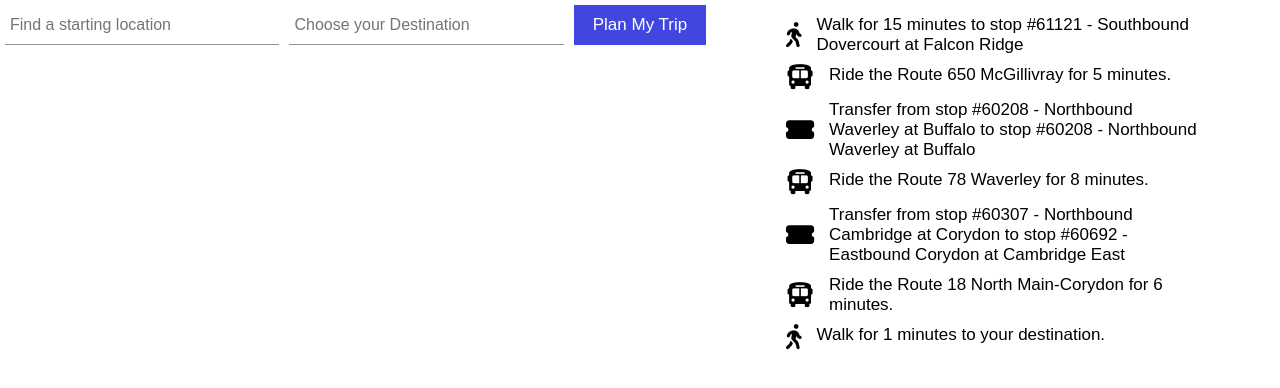
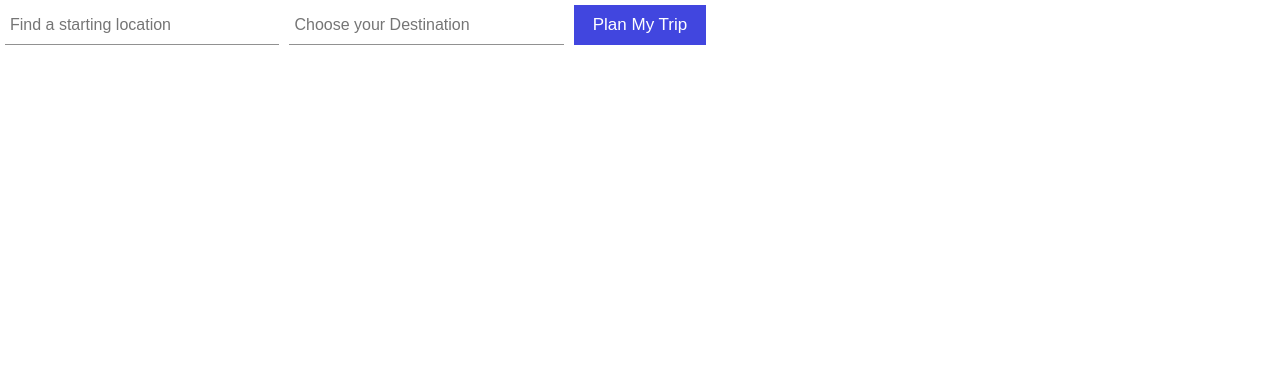
Before and after one commit to mayurpatel78645/tripPlanner, a website: page src/index.html in a window 1280 px wide. Drawn offline with Linux system fonts and the light colour scheme.

Commit message:
remove transit starter html

```diff
--- a/src/index.html
+++ b/src/index.html
@@ -51,36 +51,6 @@
 
     <div class="bus-container">
       <ul class="my-trip">
-        <li>
-          <i class="fas fa-walking" aria-hidden="true"></i>Walk for 15 minutes
-          to stop #61121 - Southbound Dovercourt at Falcon Ridge
-        </li>
-        <li>
-          <i class="fas fa-bus" aria-hidden="true"></i>Ride the Route 650
-          McGillivray for 5 minutes.
-        </li>
-        <li>
-          <i class="fas fa-ticket-alt" aria-hidden="true"></i>Transfer from stop
-          #60208 - Northbound Waverley at Buffalo to stop #60208 - Northbound
-          Waverley at Buffalo
-        </li>
-        <li>
-          <i class="fas fa-bus" aria-hidden="true"></i>Ride the Route 78
-          Waverley for 8 minutes.
-        </li>
-        <li>
-          <i class="fas fa-ticket-alt" aria-hidden="true"></i>Transfer from stop
-          #60307 - Northbound Cambridge at Corydon to stop #60692 - Eastbound
-          Corydon at Cambridge East
-        </li>
-        <li>
-          <i class="fas fa-bus" aria-hidden="true"></i>Ride the Route 18 North
-          Main-Corydon for 6 minutes.
-        </li>
-        <li>
-          <i class="fas fa-walking" aria-hidden="true"></i>Walk for 1 minutes to
-          your destination.
-        </li>
       </ul>
     </div>
     <!--build:js-->
```
